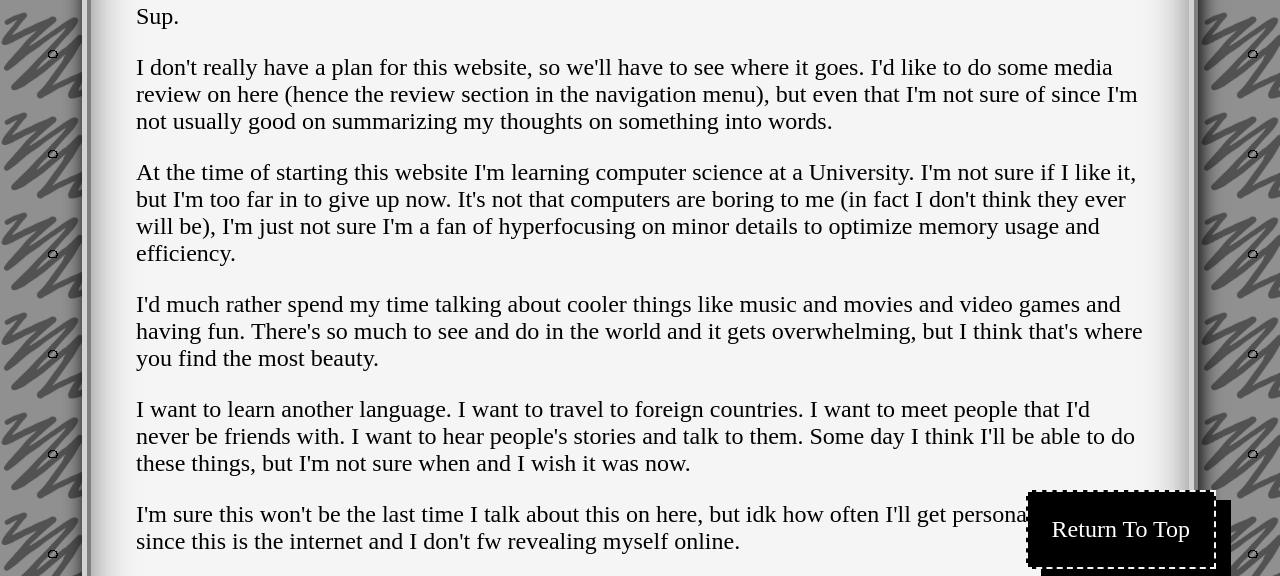
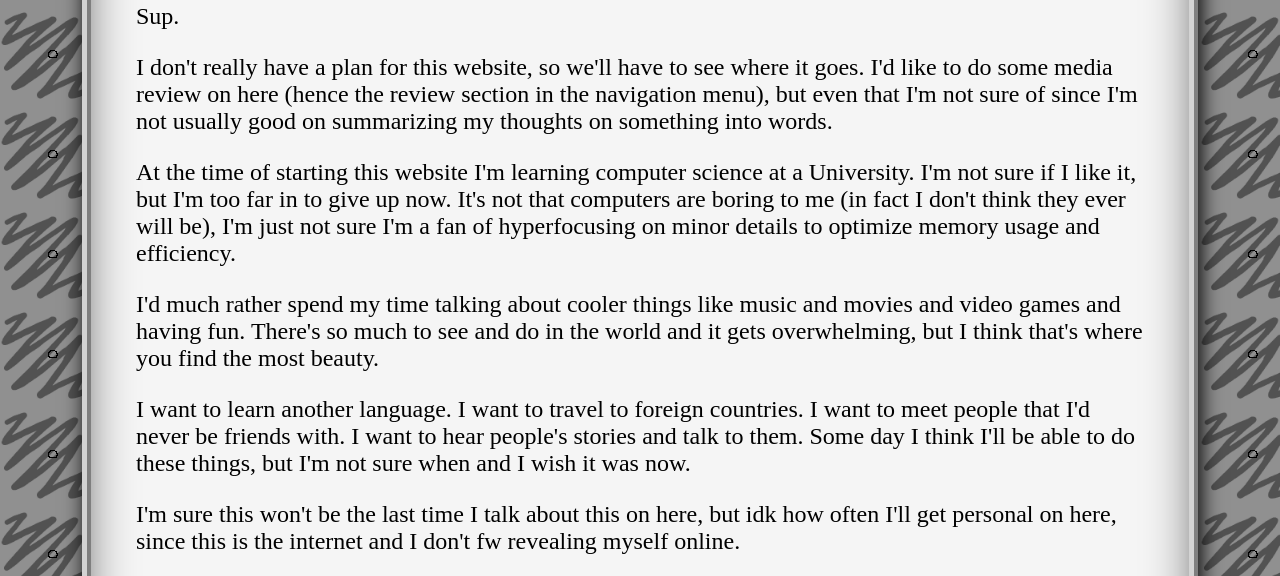
Before and after one commit to kidzizzle/WebberSite, a plain HTML site: page pages/blogs/01_welcometomyblog.html in a window 1280 px wide. Shown: the part 191-767 px from the top of the page. Drawn offline with Linux system fonts and the light colour scheme.

Commit message:
Removed return to top button

```diff
--- a/pages/blogs/01_welcometomyblog.html
+++ b/pages/blogs/01_welcometomyblog.html
@@ -7,7 +7,6 @@
         <link href="../../style.css" rel="stylesheet" type="text/css" media="all">
     </head>
     <body>
-        <a href="#" id="floatingbutton">Return To Top</a>
         <div class="bodywrapper" id="blogpost">
             <div id="blogreturn">
                 <a href="../../index.html"><p id="blogreturnhome">Return To Home</p></a>
```
Also changed, not shown: pages/blogs/02_charliekirk.html (+0 -1 lines), pages/blogs/blogtemplate.html (+0 -1 lines).
